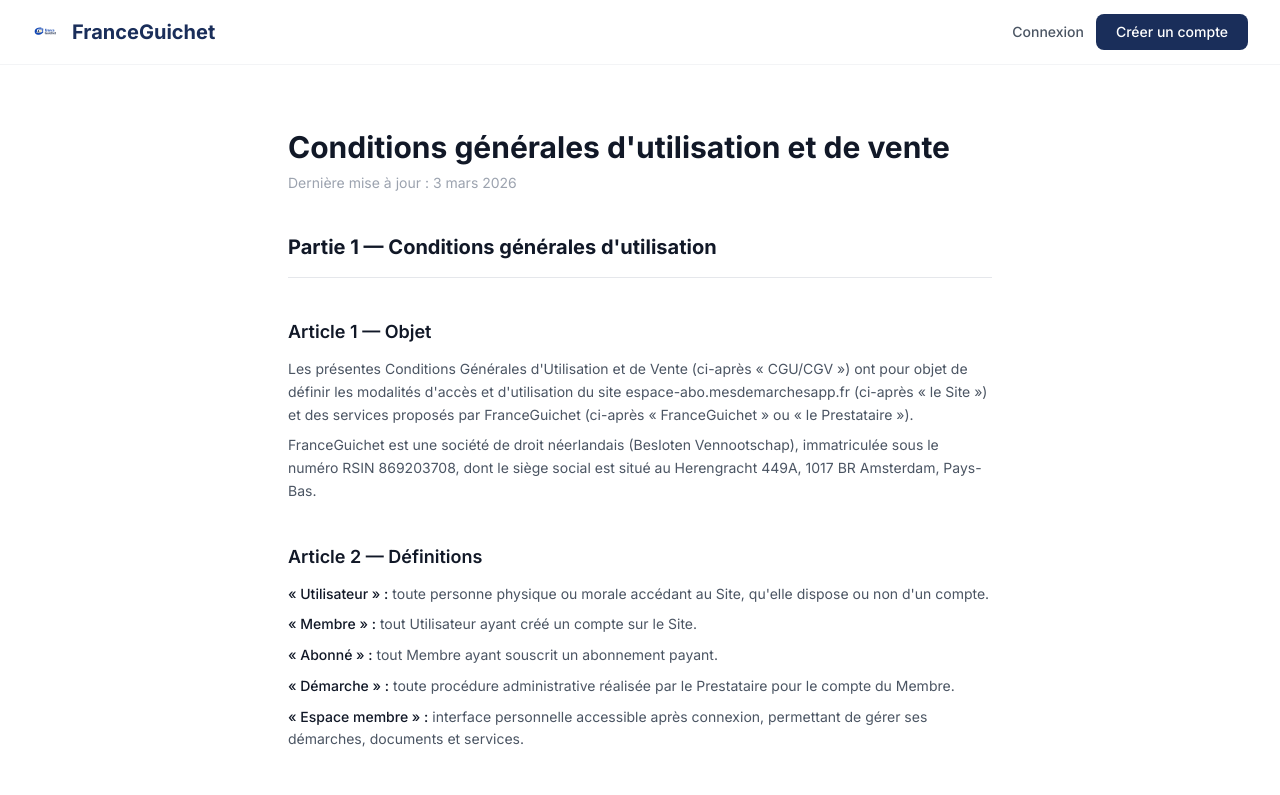
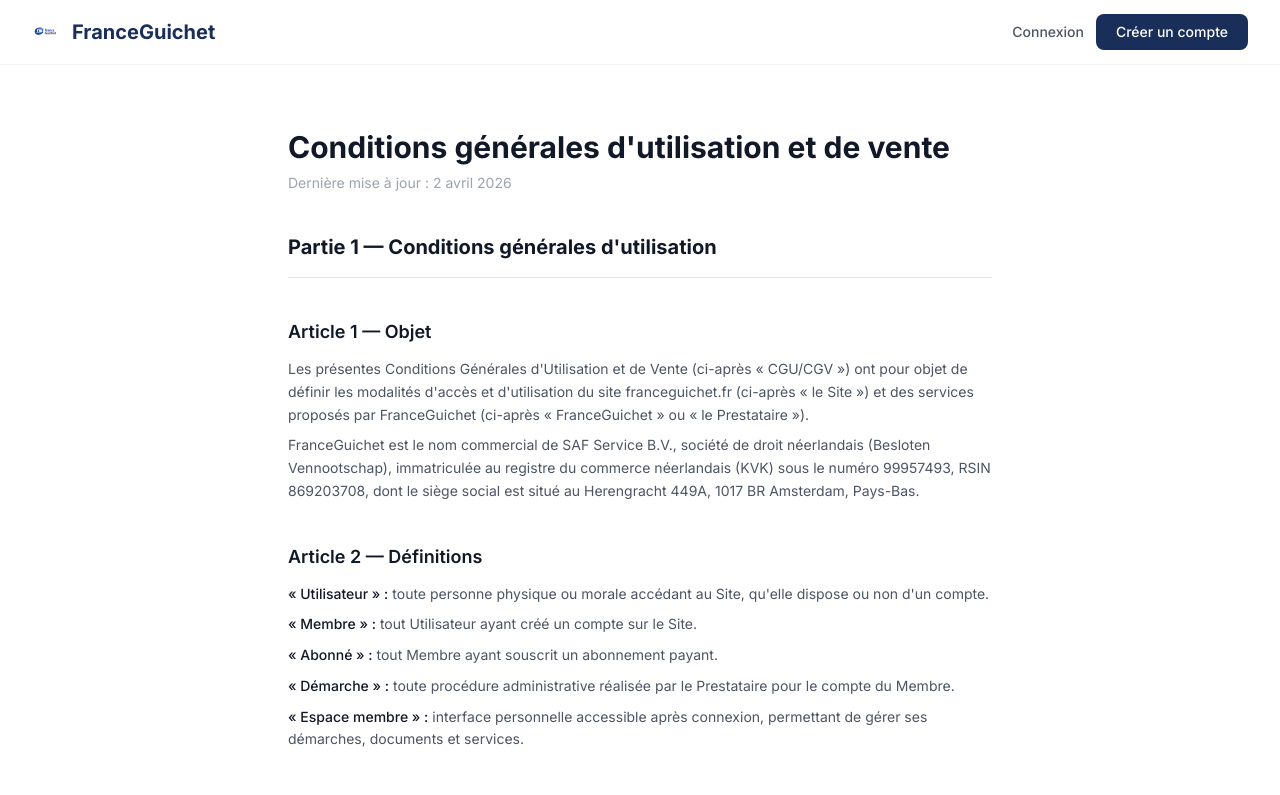
Before and after one commit to reblochi/espace-abo, a Next.js app: page /conditions-generales in a window 1280 px wide. Shown: the top 795 px of the page. Built offline with nearby package versions, Linux system fonts and the light colour scheme.

Commit message:
fix: mettre à jour CGV — domaine franceguichet.fr, infos SAF Service B.V., retirer mention Stripe
Co-Authored-By: Claude Opus 4.6 (1M context) <noreply@anthropic.com>

```diff
--- a/src/app/conditions-generales/page.tsx
+++ b/src/app/conditions-generales/page.tsx
@@ -26,7 +26,7 @@ export default function ConditionsGeneralesPage() {
 
       <div className="max-w-3xl mx-auto px-4 sm:px-6 lg:px-8 py-16">
         <h1 className="text-3xl font-bold text-gray-900 mb-2">Conditions générales d&apos;utilisation et de vente</h1>
-        <p className="text-sm text-gray-400 mb-10">Dernière mise à jour : 3 mars 2026</p>
+        <p className="text-sm text-gray-400 mb-10">Dernière mise à jour : 2 avril 2026</p>
 
         <div className="space-y-10 text-sm text-gray-600 leading-relaxed">
 
@@ -40,13 +40,14 @@ export default function ConditionsGeneralesPage() {
             <p>
               Les présentes Conditions Générales d&apos;Utilisation et de Vente (ci-après « CGU/CGV »)
               ont pour objet de définir les modalités d&apos;accès et d&apos;utilisation du site
-              espace-abo.mesdemarchesapp.fr (ci-après « le Site ») et des services proposés
+              franceguichet.fr (ci-après « le Site ») et des services proposés
               par FranceGuichet (ci-après « FranceGuichet » ou « le Prestataire »).
             </p>
             <p className="mt-2">
-              FranceGuichet est une société de droit néerlandais (Besloten Vennootschap),
-              immatriculée sous le numéro RSIN 869203708, dont le siège social est situé
-              au Herengracht 449A, 1017 BR Amsterdam, Pays-Bas.
+              FranceGuichet est le nom commercial de SAF Service B.V., société de droit néerlandais
+              (Besloten Vennootschap), immatriculée au registre du commerce néerlandais (KVK) sous
+              le numéro 99957493, RSIN 869203708, dont le siège social est situé au
+              Herengracht 449A, 1017 BR Amsterdam, Pays-Bas.
             </p>
           </section>
 
@@ -189,8 +190,8 @@ export default function ConditionsGeneralesPage() {
           <section>
             <h2 className="text-lg font-semibold text-gray-900 mb-3">Article 10 — Paiement</h2>
             <p>
-              Le paiement s&apos;effectue en ligne par carte bancaire via notre prestataire de
-              paiement sécurisé (Stripe). FranceGuichet ne stocke aucune donnée bancaire.
+              Le paiement s&apos;effectue en ligne par carte bancaire via un prestataire de
+              paiement sécurisé. FranceGuichet ne stocke aucune donnée bancaire.
             </p>
             <ul className="list-disc list-inside mt-2 space-y-1">
               <li><span className="font-medium text-gray-900">À la carte :</span> le paiement est exigible au moment de la validation de la démarche</li>
@@ -370,7 +371,7 @@ export default function ConditionsGeneralesPage() {
             </p>
             <ul className="list-disc list-inside mt-2 space-y-1">
               <li>Via la page <Link href="/contact" className="text-[#1a2e5a] underline hover:no-underline">contact</Link> du Site</li>
-              <li>Par courrier : FranceGuichet, Herengracht 449A, 1017 BR Amsterdam, Pays-Bas</li>
+              <li>Par courrier : SAF Service B.V. (FranceGuichet), Herengracht 449A, 1017 BR Amsterdam, Pays-Bas</li>
             </ul>
           </section>
         </div>
```
